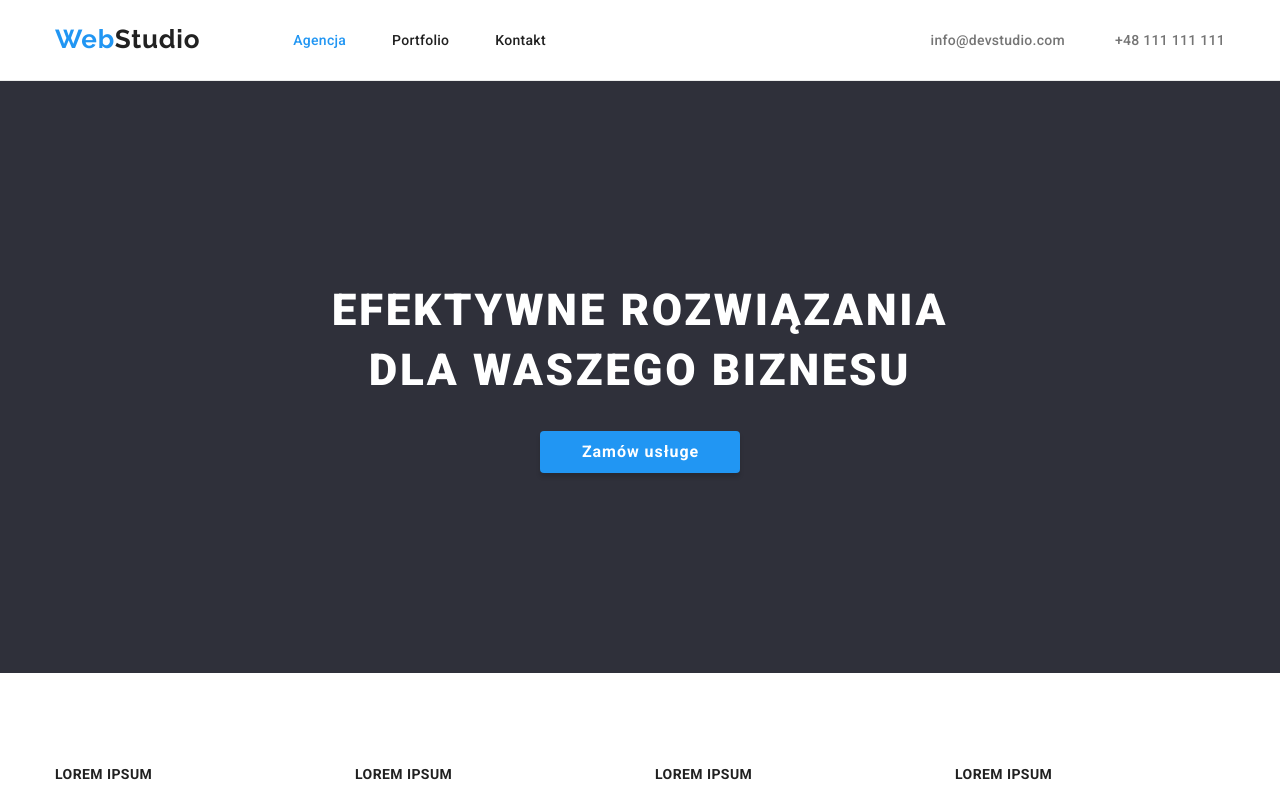
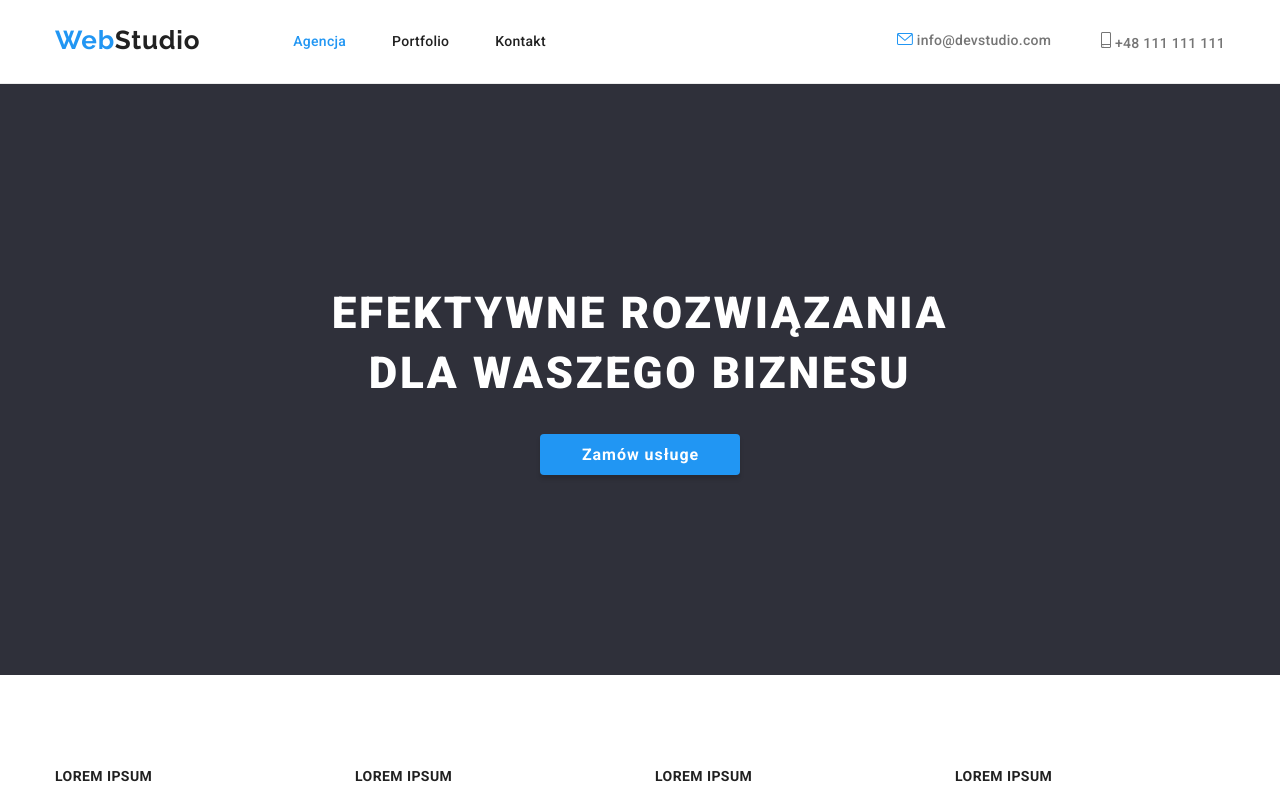
Before and after one commit to Marta7799/goit-markup-hw-04, a plain HTML site: page index.html in a window 1280 px wide. Shown: the top 796 px of the page. Drawn offline with nearby package versions, Linux system fonts and the light colour scheme; files whose address does not match are found by name.

Commit message:
added header icons and effects backgound jog

```diff
--- a/css/styles.css
+++ b/css/styles.css
@@ -143,6 +143,9 @@ a {
 
 .effects {
   background-color: var(--background-effects-color);
+  background-image: linear-gradient(to bottom, rgba(47, 48, 58, 0.4)),
+    url(../images/effects-background.jpg);
+  background-size: 1600px;
   padding: 200px 0;
 }
 
--- a/index.html
+++ b/index.html
@@ -41,12 +41,20 @@
         </nav>
         <ul class="contact">
           <li class="contact-item">
-            <a class="contact-mail" href="mailto:info@devstudio.com"
-              >info@devstudio.com</a
+            <a class="contact-mail" href="mailto:info@devstudio.com">
+              <svg class="envelope-icon" width="16px" height="12px">
+                <use href="./images/icons.svg#icon-envelope"></use>
+              </svg>
+              info@devstudio.com</a
             >
           </li>
           <li class="contact-item">
-            <a class="contact-tel" href="tel:48111111111">+48 111 111 111</a>
+            <a class="contact-tel" href="tel:48111111111"
+              ><svg class="phone-icon" width="10px" height="16px">
+                <use href="./images/icons.svg#icon-smartphone"></use>
+              </svg>
+              +48 111 111 111</a
+            >
           </li>
         </ul>
       </div>
```
Also changed, not shown: portfolio.html (+11 -3 lines), images/effects-background.jpg (added), images/icons.svg (added).
